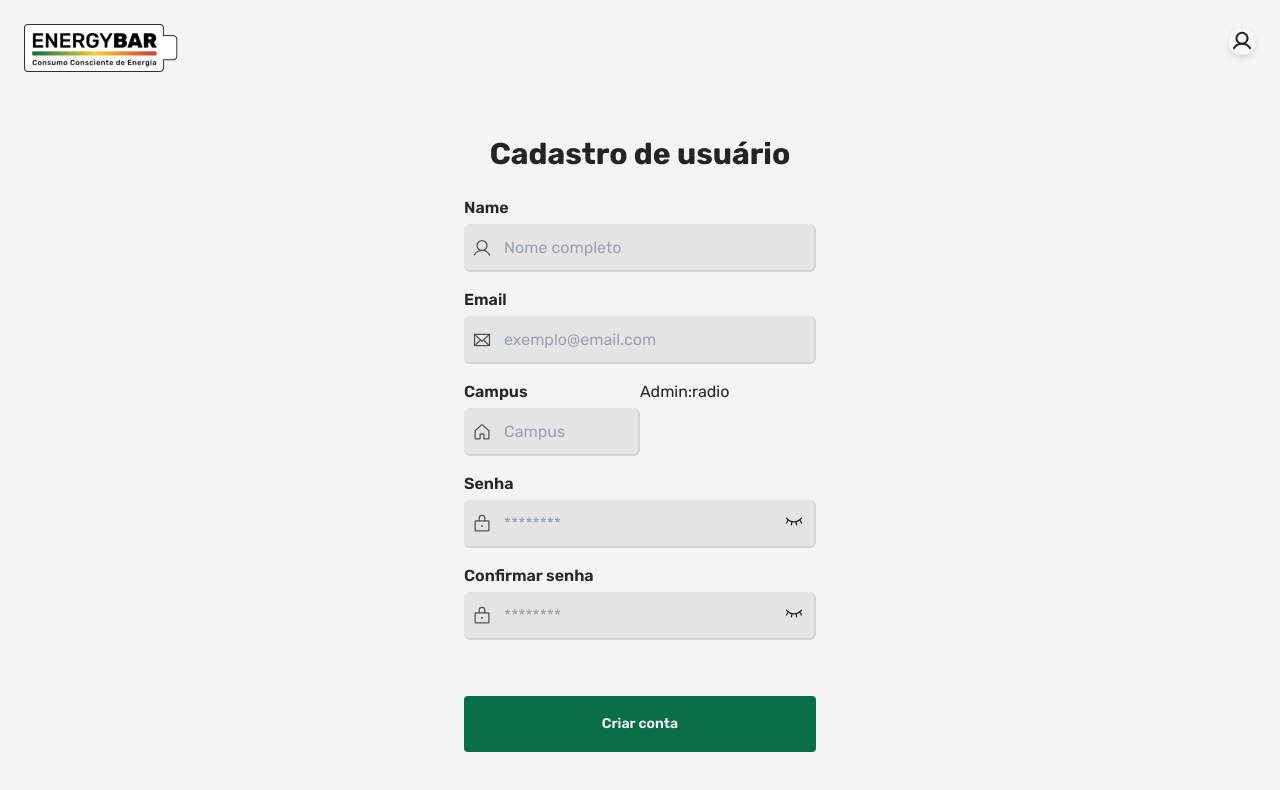
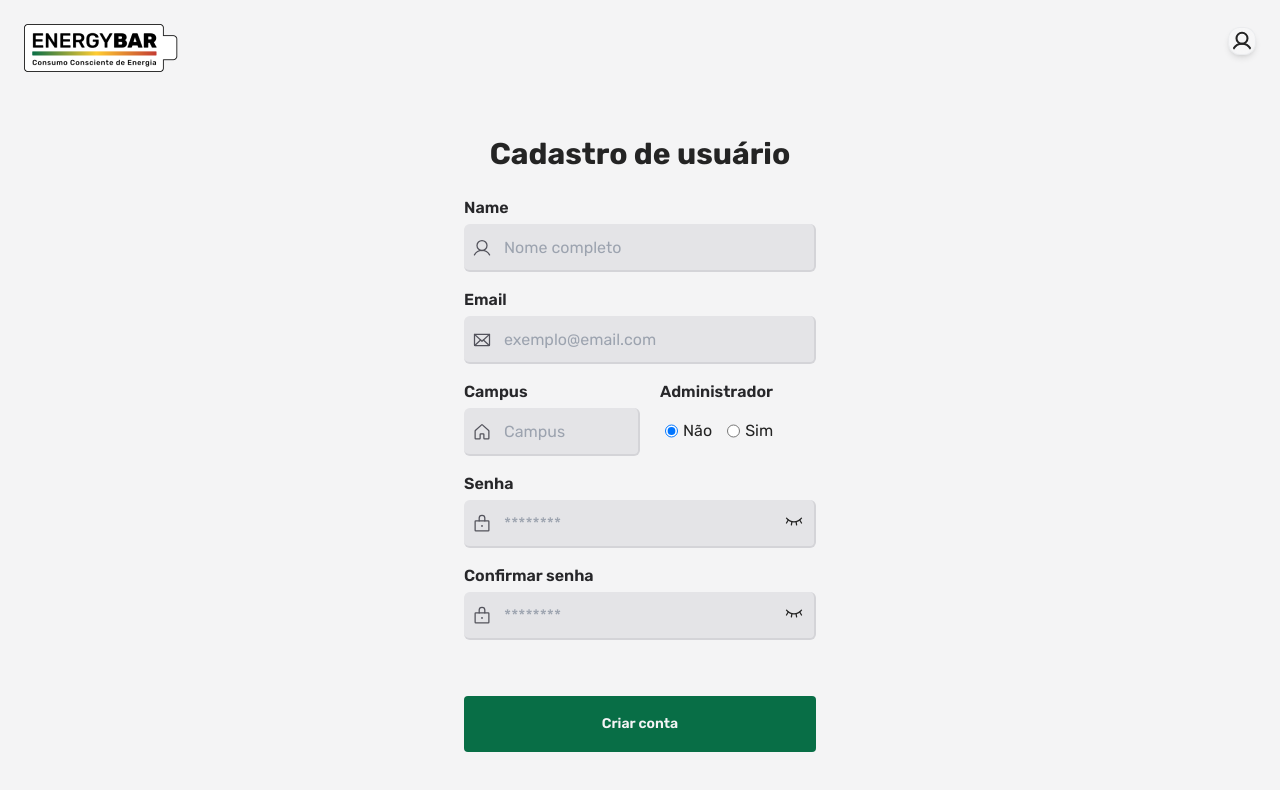
Before and after one commit to ifce-inova-2022/web, a React (Vite) app: page /register in a window 1280 px wide. Shown: the top 790 px of the page. Built offline with nearby package versions, Linux system fonts and the light colour scheme.

Commit message:
Campo de Administrador na página de Registro
Página de Registro agora possui o campo "Administrador".
Componente "RadioButton" criado.

```diff
--- /dev/null
+++ b/src/components/RadioButton.tsx
@@ -0,0 +1,57 @@
+import React from "react";
+import { Dispatch, useState } from "react";
+
+interface RadioProps {
+  id: string;
+  label: string;
+  type: React.HTMLInputTypeAttribute | undefined;
+  name: string;
+  opt1: string;
+  opt2: string;
+  setValue: Dispatch<React.SetStateAction<string>>;
+  required?: boolean;
+}
+
+export function RadioButton({
+  id,
+  label,
+  type = "radio",
+  name,
+  opt1,
+  opt2,
+  required = true,
+}: RadioProps) {
+  const [selectedBtn, setSelectedBtn] = useState('isNotAdmin')
+  const isRadioSelected = (value: string): boolean => selectedBtn === value;
+  const handleRadioClick = (e: React.ChangeEvent<HTMLInputElement>): void => {
+    setSelectedBtn(e.currentTarget.value)
+    console.log(e.currentTarget.value)
+  }
+  return (
+    <div>
+      <label className="text-zinc-800 font-semibold" htmlFor={id}>
+        {label}
+      </label>
+
+      <div className="mx-auto my-auto flex px-[5px] mt-[15px]">
+        <input
+          type={type}
+          name={name}
+          value="isNotAdmin"
+          checked={isRadioSelected("isNotAdmin")}
+          onChange={handleRadioClick}
+        />
+        <h3 className="ml-[5px] mr-[15px]">{opt1}</h3>
+
+        <input
+          type={type}
+          name={name}
+          value="isAdmin"
+          checked={isRadioSelected("isAdmin")}
+          onChange={handleRadioClick}
+        />
+        <h3 className="ml-[5px] mr-[15px]">{opt2}</h3>
+      </div>
+    </div>
+  );
+}
--- a/src/pages/Register.tsx
+++ b/src/pages/Register.tsx
@@ -2,12 +2,27 @@ import { Lock, User, Envelope, House } from "phosphor-react";
 import { useState } from "react";
 import { Button } from "../components/Button";
 import { FieldInput } from "../components/FieldInput";
+import { RadioButton } from "../components/RadioButton";
+
 
 export function Register() {
   const [name, setName] = useState("");
   const [email, setEmail] = useState("");
   const [campus, setCampus] = useState("");
+  const [admin, setAdmin] = useState("");
   const [password, setPassword] = useState("");
+  const [passwordConfirmation, setPasswordConfirmation] = useState("");
+
+  function validatePassword(pwd: string) {
+    if (pwd.length < 8) console.log('A senha deve possuir 8 caracteres')
+    else return pwd
+  }
+
+  function validatePasswordConf(pwd: string, pwdConf: string) {
+    if (pwdConf !== pwd) console.log('As senhas devem ser iguais')
+    else return pwd
+  }
+
   return (
     <div className="w-full min-h-screen bg-zinc-100 flex flex-col items-center">
       <form
@@ -49,9 +64,18 @@ export function Register() {
             setValue={setCampus}
             width="50%"
           />
-          <label htmlFor="admin" className="flex flex-col gap-3 w-[50%]">
-            Admin:radio
-          </label>
+
+          <div className="ml-[20px]">
+            <RadioButton
+              id="isAdmin"
+              type="radio"
+              label="Administrador"
+              name="isAdmin"
+              opt1="Não"
+              opt2="Sim"
+              setValue={setAdmin}
+            />
+          </div>
         </div>
 
         <FieldInput
@@ -71,11 +95,11 @@ export function Register() {
           icon={<Lock />}
           label="Confirmar senha"
           type="password"
-          value={password}
-          setValue={setPassword}
+          value={passwordConfirmation}
+          setValue={setPasswordConfirmation}
           width="100%"
         />
-          <Button type="submit" typeColor="primary" title="Criar conta" />
+        <Button type="submit" typeColor="primary" title="Criar conta" />
       </form>
     </div>
   );
```
Also changed, not shown: 1 other file (tests, documents, lock files or other folders).
